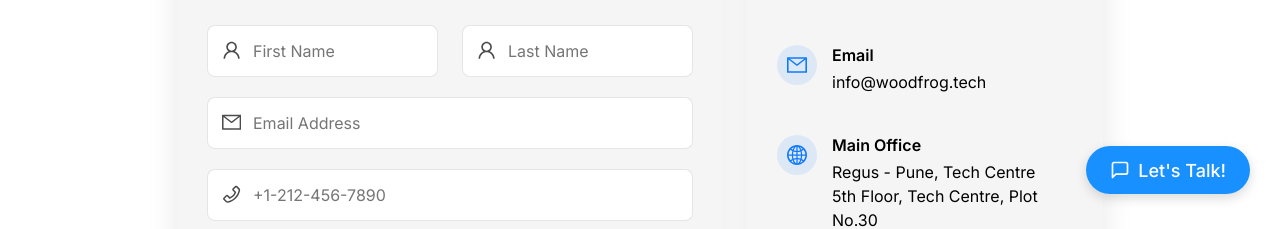
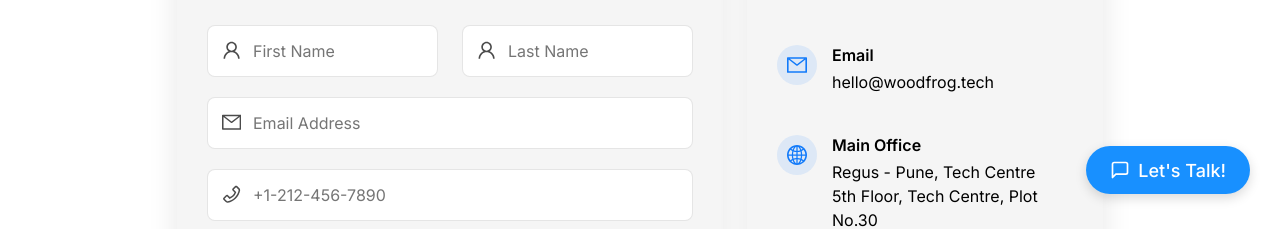
Before and after one commit to woodfrog-design/woodfrog-website, a React (Create React App) app: page /contact-us in a window 1280 px wide. Shown: the part 576-805 px from the top of the page. Built offline with nearby package versions, Linux system fonts and the light colour scheme; no server answers; a web font is replaced by a local one.

Commit message:
updated email ID in contact page

```diff
--- a/src/pages/ContactPage.tsx
+++ b/src/pages/ContactPage.tsx
@@ -193,7 +193,7 @@ const ContactPage: FunctionComponent = () => {
                                                 </div>
                                                 <div className={styles.contactDetails}>
                                                     <p className={styles.contactLabel}>Email</p>
-                                                    <p className={styles.contactValue}>info@woodfrog.tech</p>
+                                                    <p className={styles.contactValue}>hello@woodfrog.tech</p>
                                                 </div>
                                             </div>
 
```
